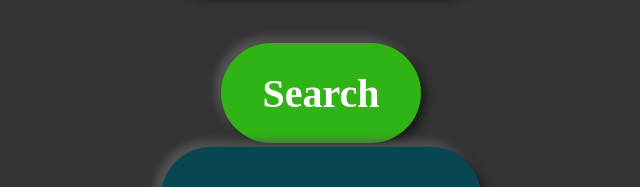
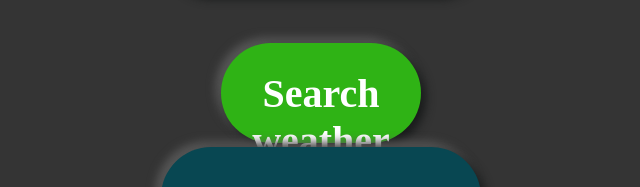
Before and after one commit to biplab25/biplabweather, a plain HTML site: page index.html in a window 1280 px wide. Shown: the part 227-414 px from the top of the page, without its empty margins (319-959 px from the left). Drawn offline with Linux system fonts and the light colour scheme.

Commit message:
added weather in search

```diff
--- a/index.html
+++ b/index.html
@@ -15,7 +15,7 @@
             <input id="myInput" placeholder="Enter city or country name">
     </div>
     <div class="third">
-        <h1 id="search">Search</h1>
+        <h1 id="search">Search weather</h1>
     </div>
     <div class="fourth">
         <h1 id="location"></h1>
```
